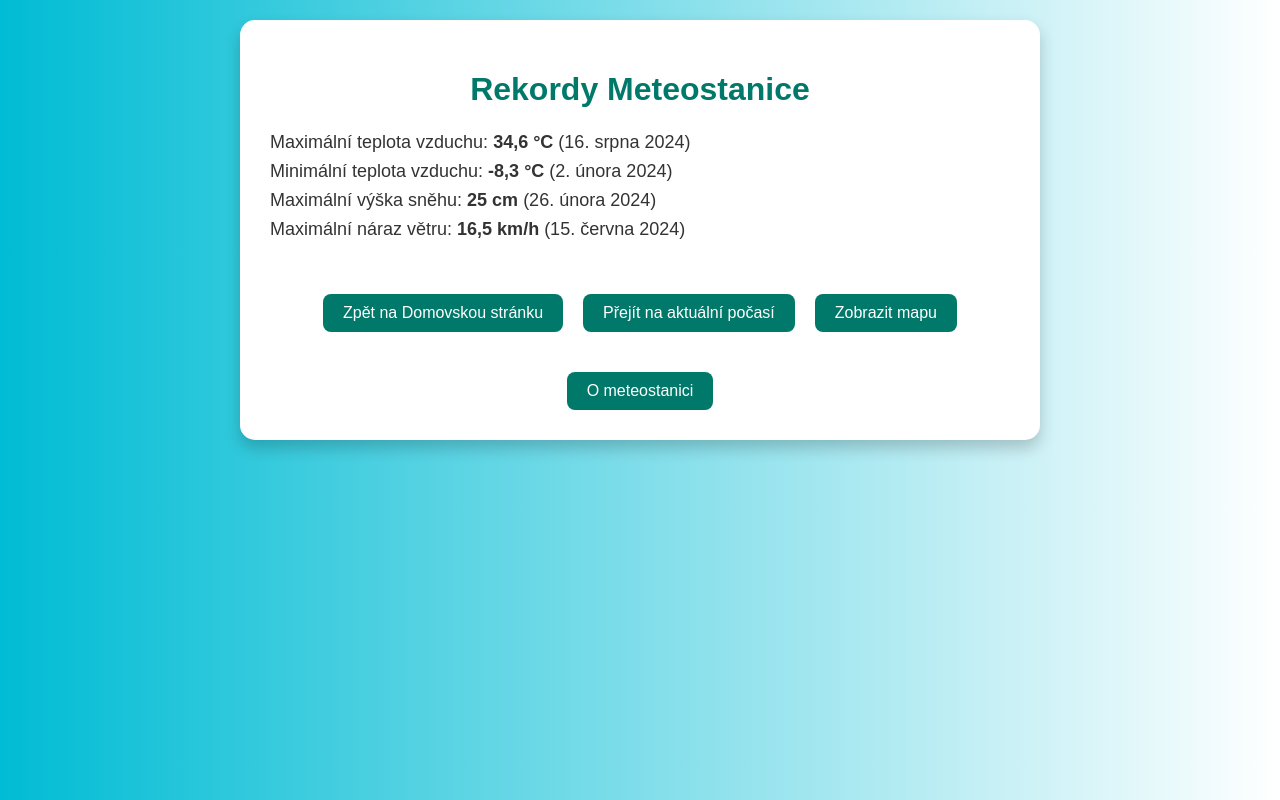
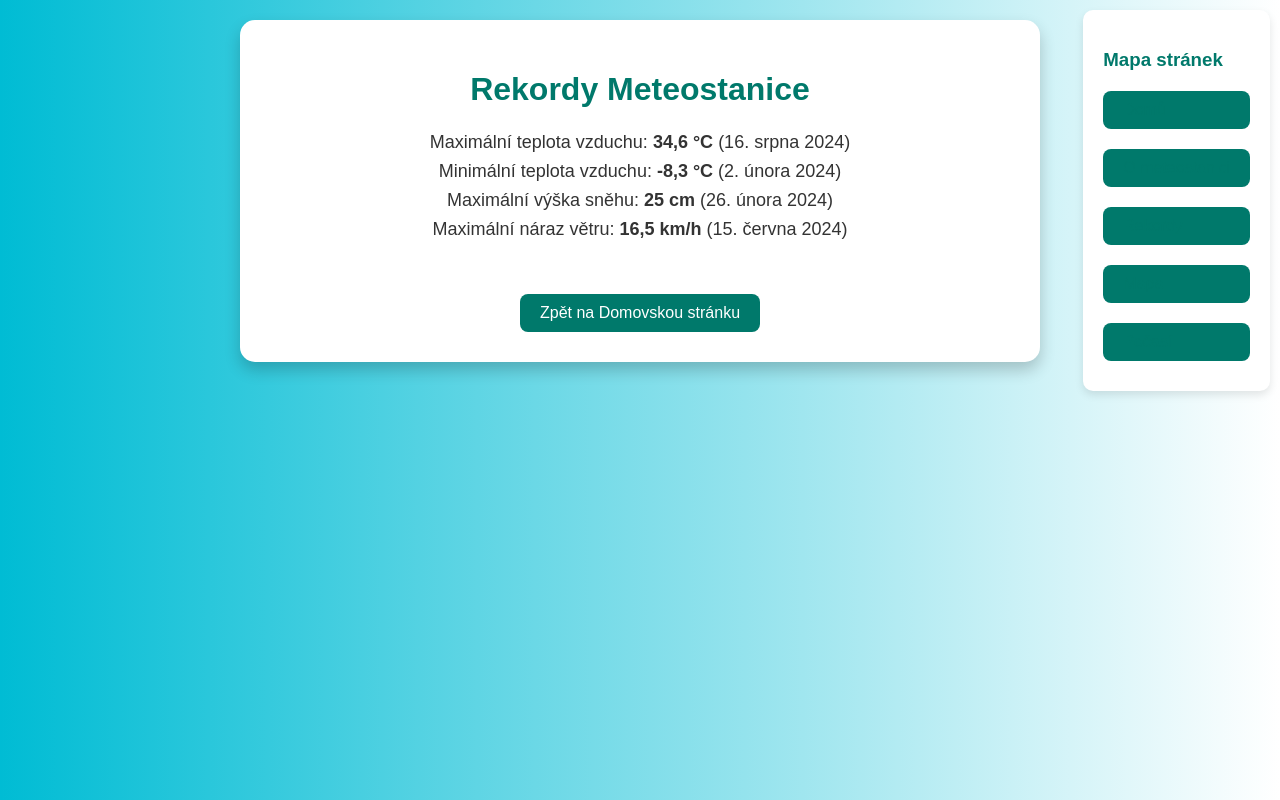
Before and after one commit to Miki18711/zKOU-KA, a plain HTML site: page records.html in a window 1280 px wide. Drawn offline with Linux system fonts and the light colour scheme.

Commit message:
Update records.html

```diff
--- a/records.html
+++ b/records.html
@@ -3,7 +3,7 @@
 <head>
     <meta charset="UTF-8">
     <meta name="viewport" content="width=device-width, initial-scale=1.0">
-    <title>Rekordy Meteostanice Staré Podlesí</title>
+    <title>Rekordy Meteostanice</title>
     <style>
         body {
             background: linear-gradient(to right, #00bcd4, #ffffff);
@@ -15,7 +15,6 @@
             justify-content: center;
             align-items: flex-start;
             height: 100vh;
-            flex-direction: row;
         }
         .container {
             text-align: center;
@@ -26,7 +25,7 @@
             max-width: 800px;
             margin: 20px;
             box-sizing: border-box;
-            flex: 1;
+            flex: 3;
         }
         h1 {
             color: #00796b;
@@ -36,7 +35,7 @@
             font-size: 18px;
             line-height: 1.6;
             margin-bottom: 30px;
-            text-align: justify;
+            text-align: center;
         }
         a {
             text-decoration: none;
@@ -56,6 +55,28 @@
             gap: 20px;
             flex-wrap: wrap;
         }
+        .sitemap {
+            background-color: #ffffff;
+            padding: 20px;
+            border-radius: 10px;
+            box-shadow: 0 4px 8px rgba(0, 0, 0, 0.1);
+            position: absolute;
+            right: 10px;
+            top: 10px;
+            max-width: 200px;
+        }
+        .sitemap h3 {
+            margin-bottom: 10px;
+            color: #00796b;
+        }
+        .sitemap a {
+            color: #00796b;
+            display: block;
+            margin-bottom: 10px;
+        }
+        .sitemap a:hover {
+            text-decoration: underline;
+        }
         @media (max-width: 600px) {
             p {
                 font-size: 16px;
@@ -66,6 +87,11 @@
             .button-container {
                 flex-direction: column;
                 gap: 10px;
+            }
+            .sitemap {
+                position: static;
+                max-width: 100%;
+                margin-top: 20px;
             }
         }
     </style>
@@ -82,10 +108,17 @@
 
         <div class="button-container">
             <a href="index.html">Zpět na Domovskou stránku</a>
-            <a href="weather.html">Přejít na aktuální počasí</a>
-            <a href="map.html">Zobrazit mapu</a>
-            <a href="about.html">O meteostanici</a>
         </div>
+    </div>
+
+    <!-- Mapa webu (sitemap) -->
+    <div class="sitemap">
+        <h3>Mapa stránek</h3>
+        <a href="index.html">Domů</a>
+        <a href="about.html">O meteostanici</a>
+        <a href="records.html">Rekordy</a>
+        <a href="map.html">Mapa</a>
+        <a href="weather.html">Počasí</a>
     </div>
 </body>
 </html>
```
